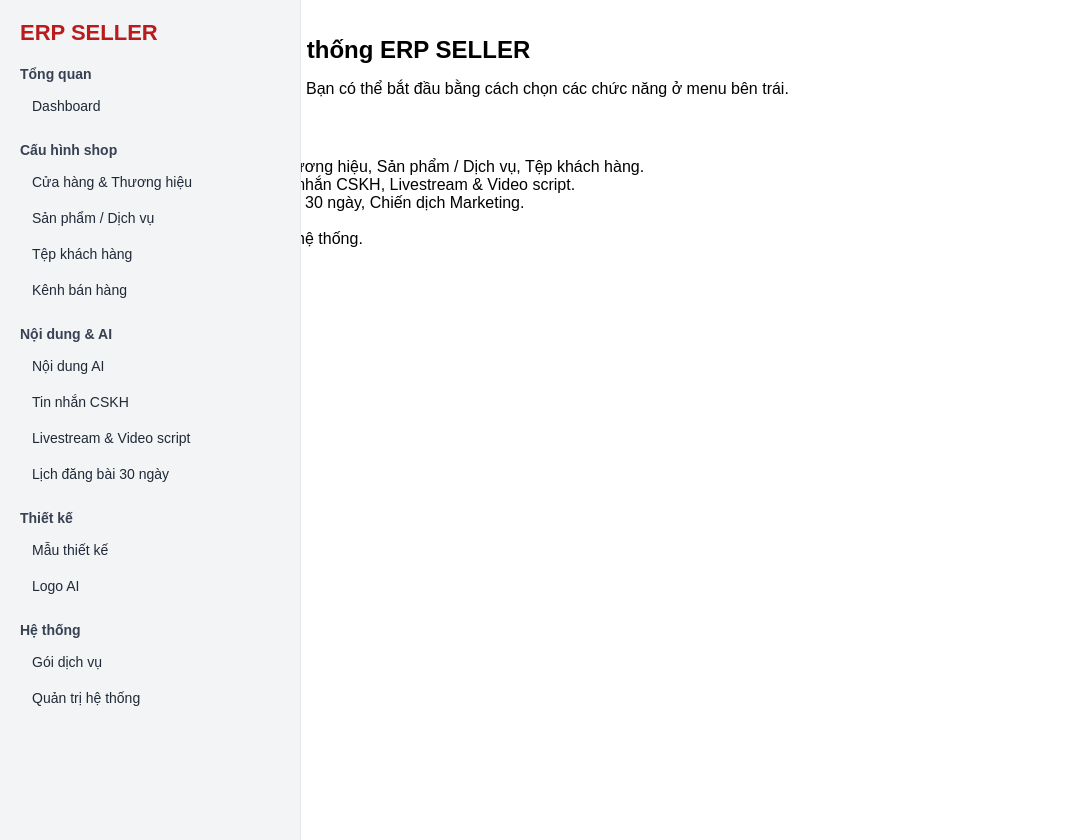
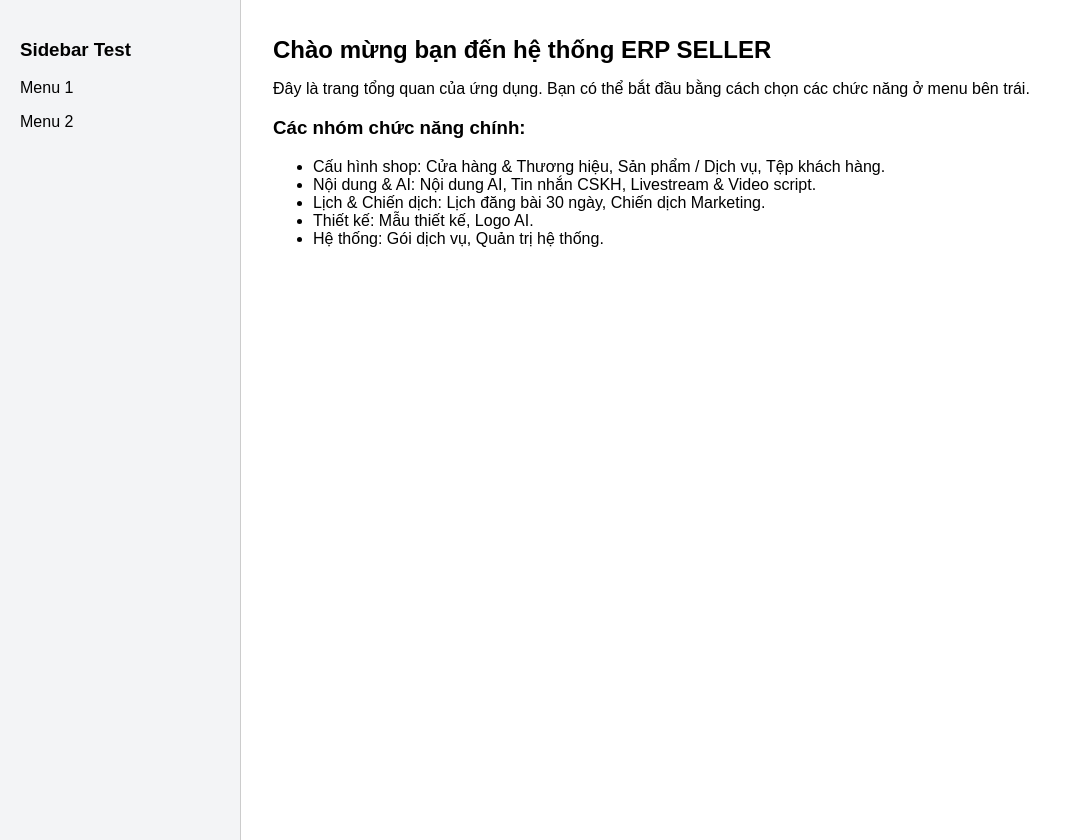
Before and after one commit to conlele0201/erp-seller-crm, a Next.js app: page / in a window 1280 px wide. Shown: the whole page, without its empty margins (0-1072 px from the left). Before the commit the page ends 800 px from the top, so only its background shows below. Built offline with nearby package versions, Linux system fonts and the light colour scheme.

Commit message:
Update Sidebar.js

```diff
--- a/components/Sidebar.js
+++ b/components/Sidebar.js
@@ -1,53 +1,17 @@
 export default function Sidebar() {
-  const menu = [
-    { group: "Tổng quan", items: ["Dashboard"] },
-    { group: "Cấu hình shop", items: ["Cửa hàng & Thương hiệu", "Sản phẩm / Dịch vụ", "Tệp khách hàng", "Kênh bán hàng"] },
-    { group: "Nội dung & AI", items: ["Nội dung AI", "Tin nhắn CSKH", "Livestream & Video script", "Lịch đăng bài 30 ngày"] },
-    { group: "Thiết kế", items: ["Mẫu thiết kế", "Logo AI"] },
-    { group: "Hệ thống", items: ["Gói dịch vụ", "Quản trị hệ thống"] }
-  ];
-
   return (
     <div
       style={{
-        width: "260px",
+        width: "200px",
+        padding: "20px",
         backgroundColor: "#f3f4f6",
-        height: "100vh",
-        padding: "20px",
-        borderRight: "1px solid #e5e7eb",
-        overflowY: "auto",
-        position: "fixed",
-        top: 0,
-        left: 0
+        borderRight: "1px solid #ccc",
+        height: "100vh"
       }}
     >
-      <div style={{ fontSize: "22px", fontWeight: "700", marginBottom: "20px", color: "#b91c1c" }}>
-        ERP SELLER
-      </div>
-
-      {menu.map((section, i) => (
-        <div key={i} style={{ marginBottom: "20px" }}>
-          <h3 style={{ fontSize: "14px", fontWeight: "700", marginBottom: "8px", color: "#374151" }}>
-            {section.group}
-          </h3>
-
-          {section.items.map((item, j) => (
-            <div
-              key={j}
-              style={{
-                padding: "8px 12px",
-                borderRadius: "6px",
-                cursor: "pointer",
-                marginBottom: "4px",
-                fontSize: "14px",
-                color: "#1f2937"
-              }}
-            >
-              {item}
-            </div>
-          ))}
-        </div>
-      ))}
+      <h3>Sidebar Test</h3>
+      <p>Menu 1</p>
+      <p>Menu 2</p>
     </div>
   );
 }
```
